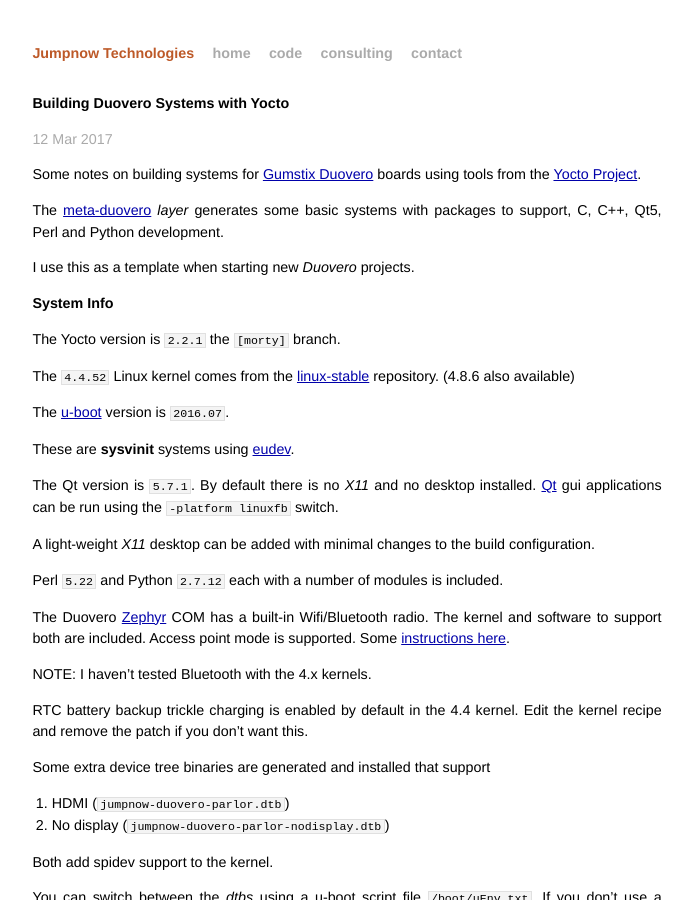
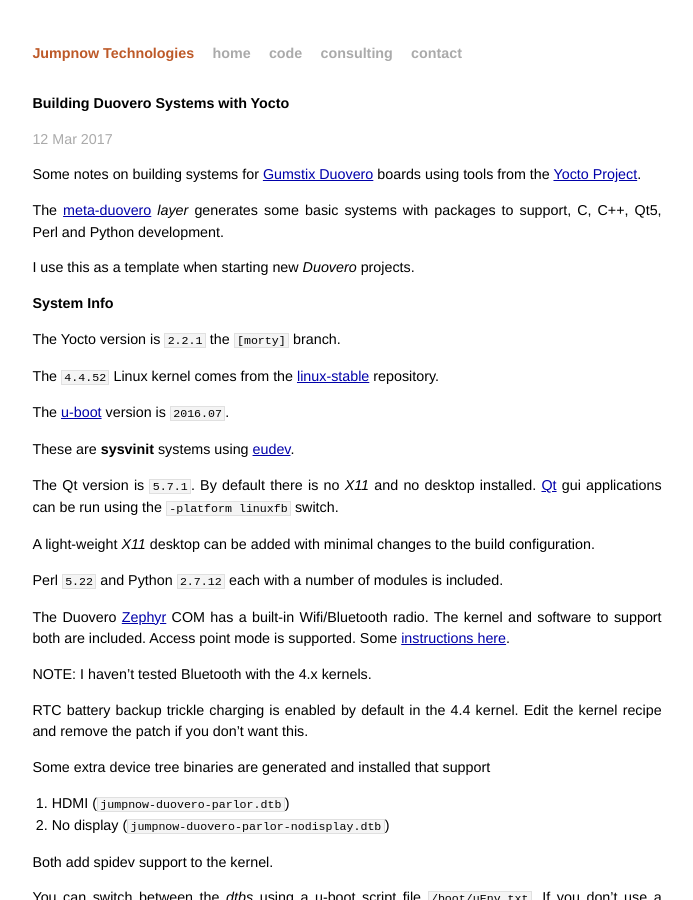
Before and after one commit to jumpnow/jumpnowtek-site, a Jekyll site: the page built from _posts/2014-02-21-Duovero-Systems-with-Yocto.md, in a window 1280 px wide and 900 px high. Shown: the whole window, without its empty margins (293-986 px from the left). Built offline with Jekyll 4.4.1, drawn with Linux system fonts in a browser that asks for light colours.

Commit message:
copy edit

```diff
--- a/_posts/2014-02-21-Duovero-Systems-with-Yocto.md
+++ b/_posts/2014-02-21-Duovero-Systems-with-Yocto.md
@@ -17,7 +17,7 @@
 
 The Yocto version is `2.2.1` the `[morty]` branch.
 
-The `4.4.52` Linux kernel comes from the [linux-stable][linux-stable] repository. (4.8.6 also available)
+The `4.4.52` Linux kernel comes from the [linux-stable][linux-stable] repository.
 
 The [u-boot][uboot] version is `2016.07`.
 
```
